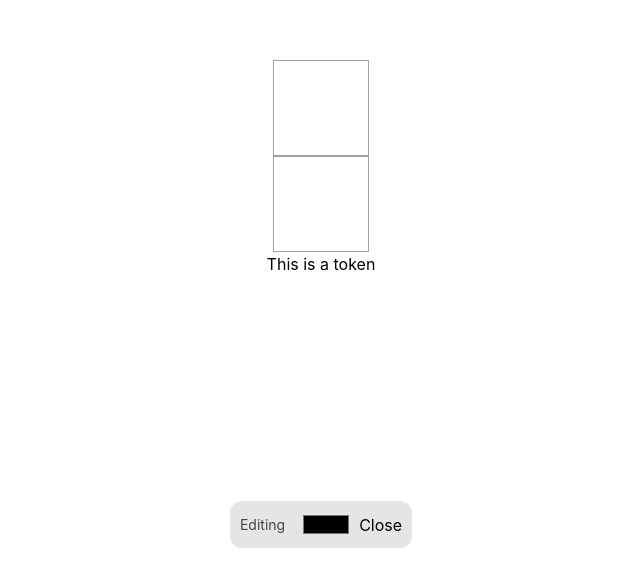
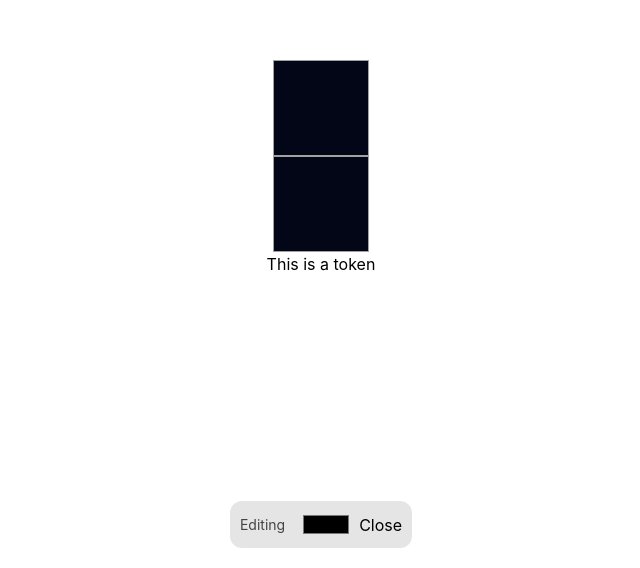
Before and after one commit to simplyyliam/ThemeStudio, a React (Vite) app: page / in a window 1280 px wide. Shown: the part 232-800 px from the top of the page, without its empty margins (319-959 px from the left). Built offline with nearby package versions, Linux system fonts and the light colour scheme.

Commit message:
✨ feat(architecture): Refactor theme modal store and improve component integration + added persist middlewear

```diff
--- a/src/App.tsx
+++ b/src/App.tsx
@@ -25,8 +25,8 @@ export default function App() {
   }
   return (
     <div onClick={handleCLick} className="flex flex-col items-center justify-center w-screen h-screen">
-      <Box className="box1" tokenName="background"/>
-      <Box className="box2" tokenName="foreground"/>
+      <Box  tokenName="background"/>
+      <Box  tokenName="foreground"/>
       <h1 data-token="text-color">This is a token</h1>
       <ColorPickerPanel
         token={activeToken}
--- a/src/core/store/theme-store/themeModalStore.ts
+++ b/src/core/store/theme-store/themeModalStore.ts
@@ -1,23 +1,17 @@
-
-//useThemeModal is the brain of the app. It is the Global theme state engine.
-
 import { create } from "zustand"
+import { persist, createJSONStorage } from "zustand/middleware"
 import type { ThemeColors, VSCodeThemeModal } from "./theme-modal"
-
-/*
-All possible mutations themes could experience
-    1: What data exists
-    2: How it is allowed to change
-*/
 
 type ThemeStore = {
   theme: VSCodeThemeModal
   updateColor: (key: keyof ThemeColors, value: string) => void
-    udpateToken: (scope: string, value: string) => void
+  updateToken: (scope: string, value: string) => void
 }
 
-
-export const useThemeModal = create<ThemeStore>((set) => ({
+// In v5, we use create<T>()(...) with double parentheses
+export const useThemeModal = create<ThemeStore>()(
+  persist(
+    (set) => ({
       theme: {
         name: "ThemeStudio",
         type: "dark",
@@ -29,33 +23,35 @@ export const useThemeModal = create<ThemeStore>((set) => ({
           statusBar: "#020617",
           titleBar: "#020617",
           panel: "#020617",
-            border: "#1e293b"
+          border: "#1e293b",
         },
-        tokenColors: []
+        tokenColors: [],
       },
-    updateColor: (key, value) => {
-        set((s) => ({
+      updateColor: (key, value) =>
+        set((state) => ({
           theme: {
-                ...s.theme,
-                colors: {
-                    ...s.theme.colors,
-                    [key]: value
+            ...state.theme,
+            colors: { ...state.theme.colors, [key]: value },
+          },
+        })),
+      updateToken: (scope, value) =>
+        set((state) => ({
+          theme: {
+            ...state.theme,
+            tokenColors: state.theme.tokenColors.map((token) =>
+              token.scope === scope
+                ? {
+                    ...token,
+                    settings: { ...token.settings, foreground: value },
                   }
+                : token
+            ),
+          },
+        })),
+    }),
+    {
+      name: "theme-storage", // must be unique
+      storage: createJSONStorage(() => localStorage),
     }
-        }))
-    },
-    udpateToken: (scope, value) => {
-        set((s) => ({
-            theme: {
-                ...s.theme,
-                tokenColors: s.theme.tokenColors.map((token) =>
-                    token.scope === scope ? {
-                        ...token, settings: {
-                            ...token.settings, foreground: value
-                        }
-                    } : token
   )
-            }
-        }))
-    }
-}))
+)
--- a/src/index.css
+++ b/src/index.css
@@ -1,4 +1,7 @@
 @import "tailwindcss";
+
+
+
 
 
 .box1 {
--- a/src/ui/components/box.tsx
+++ b/src/ui/components/box.tsx
@@ -1,3 +1,4 @@
+import { useThemeModal } from "../../core"
 
 interface BoxProps {
     tokenName: string
@@ -5,9 +6,11 @@ interface BoxProps {
 }
 export default function Box({tokenName, className}: BoxProps) {
 
-
+    const theme = useThemeModal((s) => s.theme)
 
     return (
-        <div data-token={tokenName} className={`w-24 h-24 border border-neutral-400 ${className}`}></div>
+        <div data-token={tokenName} className={`w-24 h-24 border border-neutral-400 ${className}`}
+        style={{background: `${theme.colors.background}`}}
+        ></div>
     )
 }
--- a/src/ui/components/color-picker-panel.tsx
+++ b/src/ui/components/color-picker-panel.tsx
@@ -1,6 +1,6 @@
 import { useCallback } from "react";
+import { type ThemeColors } from "../../core/store/theme-store/theme-modal";
 import { useThemeModal } from "../../core";
-import { type ThemeColors } from "../../core/store/theme-store/theme-modal";
 
 interface ColorPickerProps {
   token: string | null;
@@ -8,7 +8,9 @@ interface ColorPickerProps {
 }
 export default function ColorPickerPanel({ token, onClose }: ColorPickerProps) {
 
-  const { updateColor, udpateToken, theme } = useThemeModal()
+  const theme = useThemeModal((s) => s.theme)
+  const updateColor = useThemeModal((s) => s.updateColor)
+  const updateToken = useThemeModal((s) => s.updateToken)
 
   const handleChange = useCallback((e: React.ChangeEvent<HTMLInputElement>) => {
     if(!token) return
@@ -16,13 +18,12 @@ export default function ColorPickerPanel({ token, onClose }: ColorPickerProps) {
     const colorValue = e.target.value
 
     //Live preview
-    document.documentElement.style.setProperty(`--${token}`, colorValue)
+    // document.documentElement.style.setProperty(`--${token}`, colorValue)
 
     const colorKey = Object.keys(theme.colors) as (keyof ThemeColors)[]
     const matched = colorKey.find((key) =>
       token === String(key) || token.endsWith(`-${key}`)
   )
-
   // const stringKey = colorKey.find(k => String(k))
   // console.log("Token:", token)
   // console.log("String(Key):", stringKey)
@@ -31,12 +32,10 @@ export default function ColorPickerPanel({ token, onClose }: ColorPickerProps) {
     if(matched) {
       updateColor(matched, colorValue)
     } else {
-      udpateToken(token, colorValue)
+      updateToken(token, colorValue)
     }
 
-
-    if(!token) return null
-  }, [theme, updateColor, udpateToken, token])
+  }, [theme, updateColor, updateToken, token])
 
 
   const themeJson = JSON.stringify(useThemeModal.getState().theme, null, 2)
```
Also changed, not shown: package.json (line endings or trailing spaces), src/core/index.ts (line endings or trailing spaces). Lines whose indentation alone changed are shown as unchanged.
